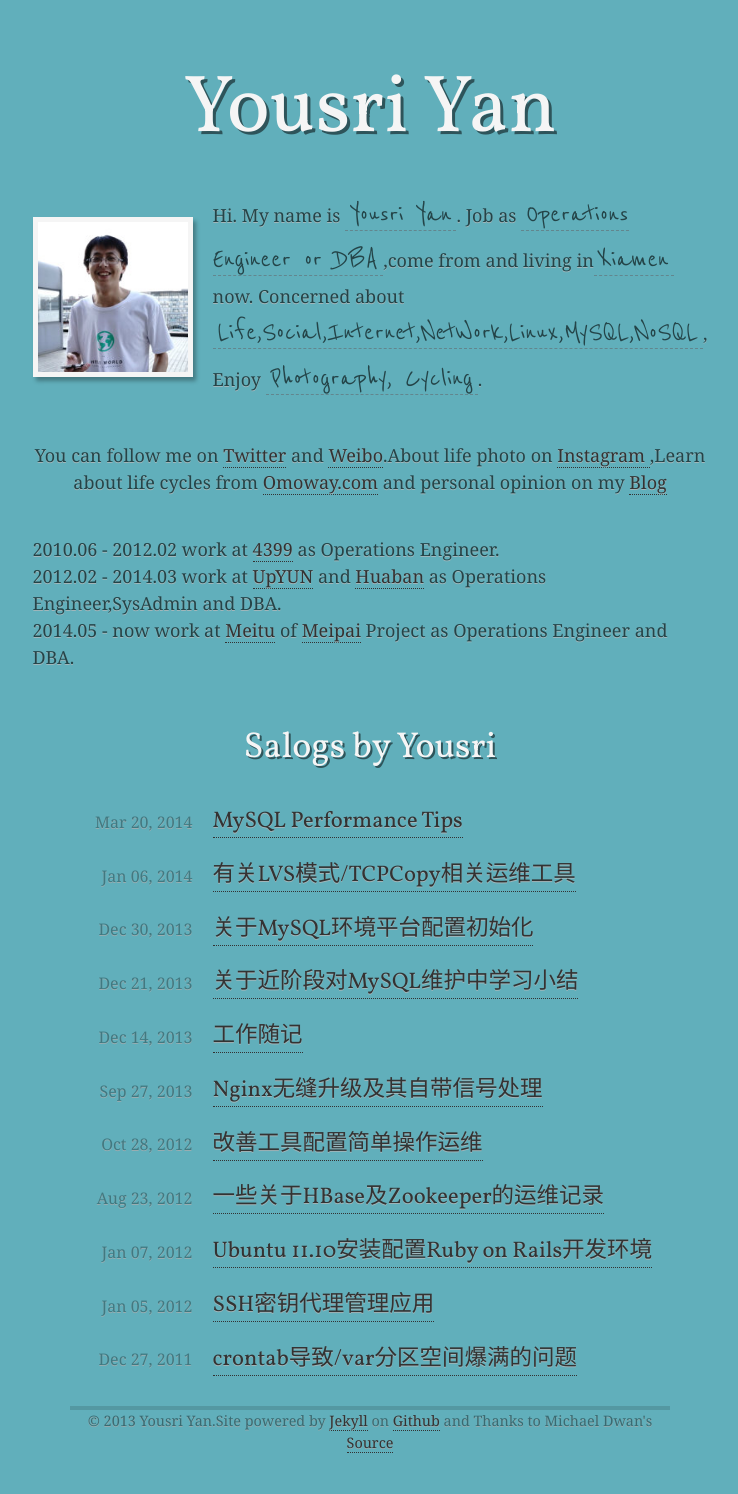
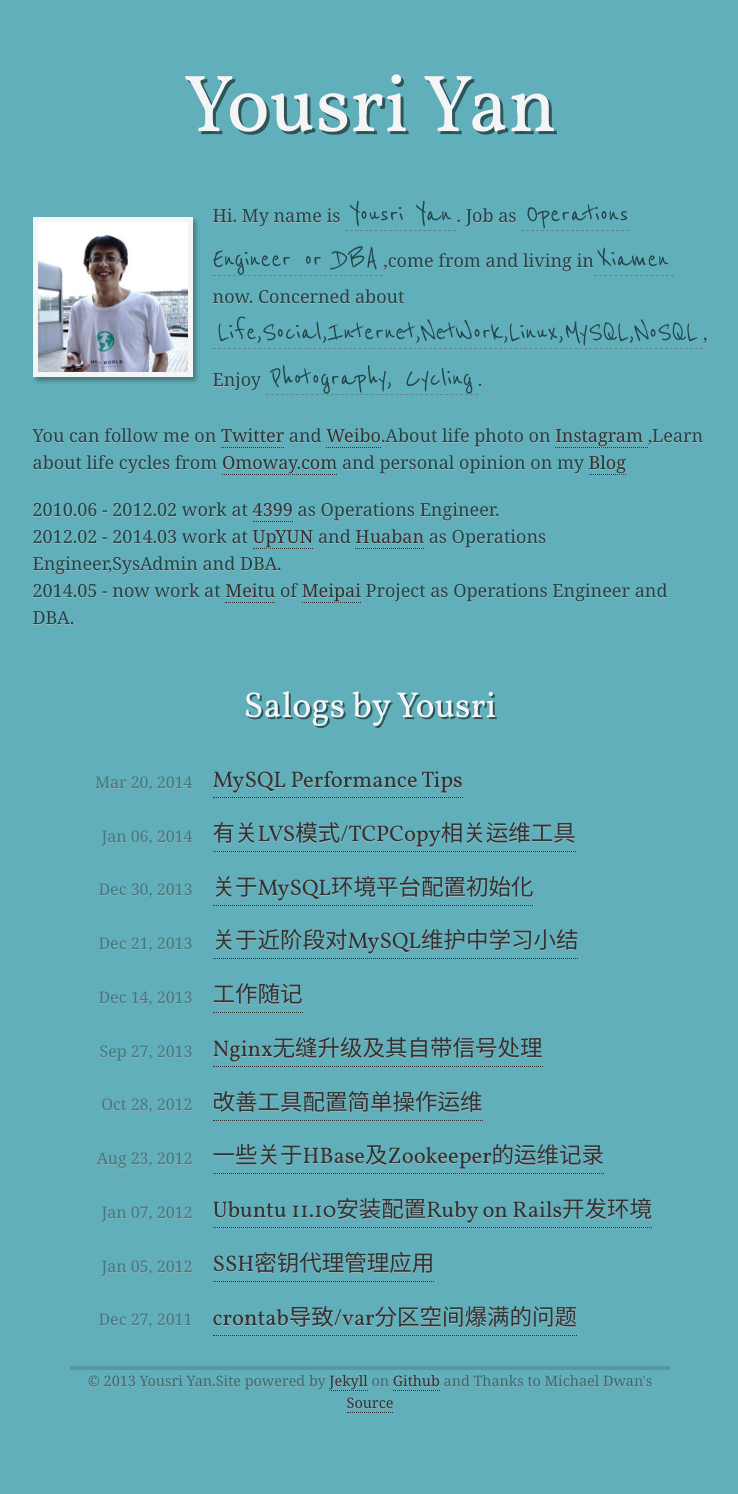
Before and after one commit to ImYousri/imyousri.github.com, a Jekyll site: the page built from index.html, in a window 1280 px wide. Shown: the whole page, without its empty margins (270-1008 px from the left). Built offline with Jekyll 4.4.1, drawn with Linux system fonts in a browser that asks for light colours; some web fonts are replaced; after the commit the page ends 1454 px from its top, so only the background shows below that.

Commit message:
update index

```diff
--- a/index.html
+++ b/index.html
@@ -15,8 +15,8 @@
     Hi. My name is <em>Yousri Yan</em>. Job as <em>Operations Engineer or DBA</em>,come from and living in<em>Xiamen</em> now. Concerned about <em>Life,Social,Internet,NetWork,Linux,MySQL,NoSQL</em>, Enjoy <em>Photography, Cycling</em>.
   </p>
 </section>
-<section id="links">
-  You can follow me on
+<section id="about">
+You can follow me on
   <a href="http://www.twitter.com/Yousri">Twitter</a> and <a href="http://weibo.com/Yousri">Weibo</a>.About life photo on <a href="http://instagram.com/imyousri">Instagram
 </a>,Learn about life cycles from <a href="http://www.omoway.com">Omoway.com</a> and personal opinion on my <a href="http://blog.yousri.org">Blog</a></section>
 <section id="about">
```
